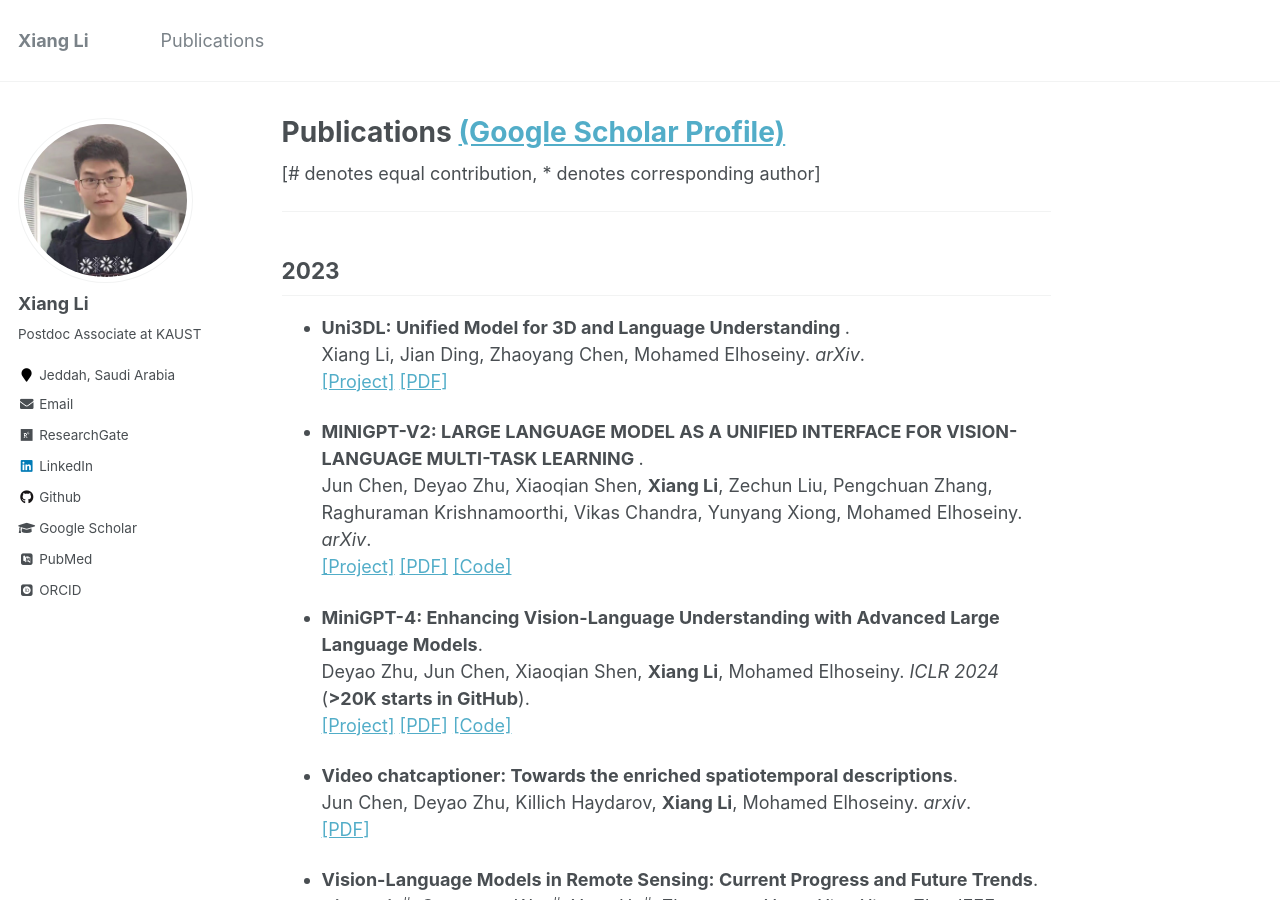
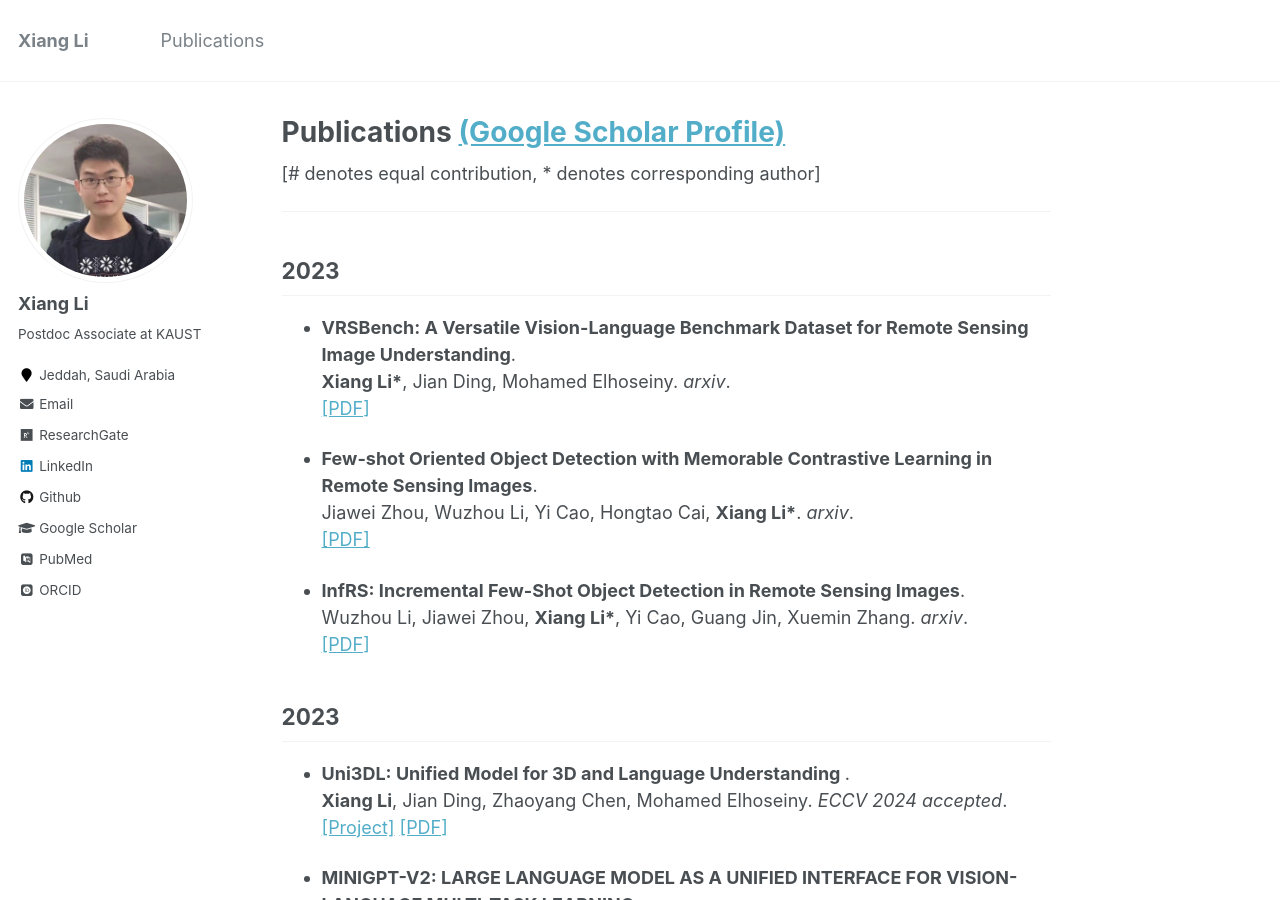
Before and after one commit to lx709/lx709.github.io, a Jekyll site: the page built from _pages/publications.md, in a window 1280 px wide and 900 px high. Built offline with Jekyll 4.4.1, drawn with Linux system fonts in a browser that asks for light colours; some web fonts are replaced.

Commit message:
Update publications.md

```diff
--- a/_pages/publications.md
+++ b/_pages/publications.md
@@ -8,8 +8,22 @@ author_profile: true
 
 ---
 ## 2023
+
+* <b>VRSBench: A Versatile Vision-Language Benchmark Dataset for Remote Sensing Image Understanding</b>. <br>
+<b>Xiang Li*</b>, Jian Ding, Mohamed Elhoseiny. <i>arxiv</i>.<br>
+[[PDF]](https://arxiv.org/abs/2406.12384)
+
+* <b>Few-shot Oriented Object Detection with Memorable Contrastive Learning in Remote Sensing Images</b>. <br>
+Jiawei Zhou, Wuzhou Li, Yi Cao, Hongtao Cai, <b>Xiang Li*</b>. <i>arxiv</i>.<br>
+[[PDF]](https://arxiv.org/abs/2405.11293)
+
+* <b>InfRS: Incremental Few-Shot Object Detection in Remote Sensing Images</b>. <br>
+Wuzhou Li, Jiawei Zhou, <b>Xiang Li*</b>, Yi Cao, Guang Jin, Xuemin Zhang. <i>arxiv</i>.<br>
+[[PDF]](https://arxiv.org/abs/2403.13375)
+
+## 2023
 * <b>Uni3DL: Unified Model for 3D and Language Understanding </b>. <br>
-Xiang Li, Jian Ding, Zhaoyang Chen, Mohamed Elhoseiny. <i>arXiv</i>.<br>
+<b>Xiang Li</b>, Jian Ding, Zhaoyang Chen, Mohamed Elhoseiny. <i>ECCV 2024 accepted</i>.<br>
 [[Project]](https://uni3dl.github.io/)
 [[PDF]](https://arxiv.org/abs/2312.03026)
 
```
